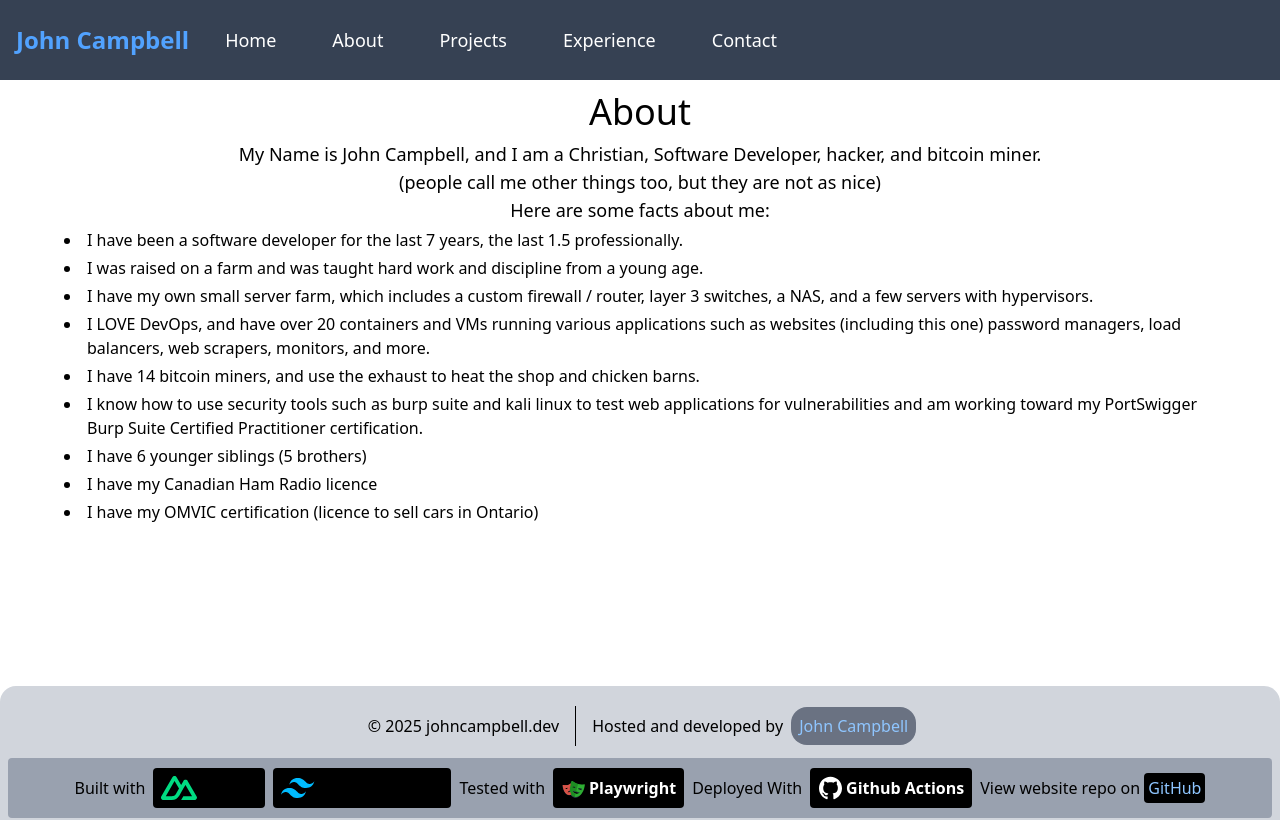
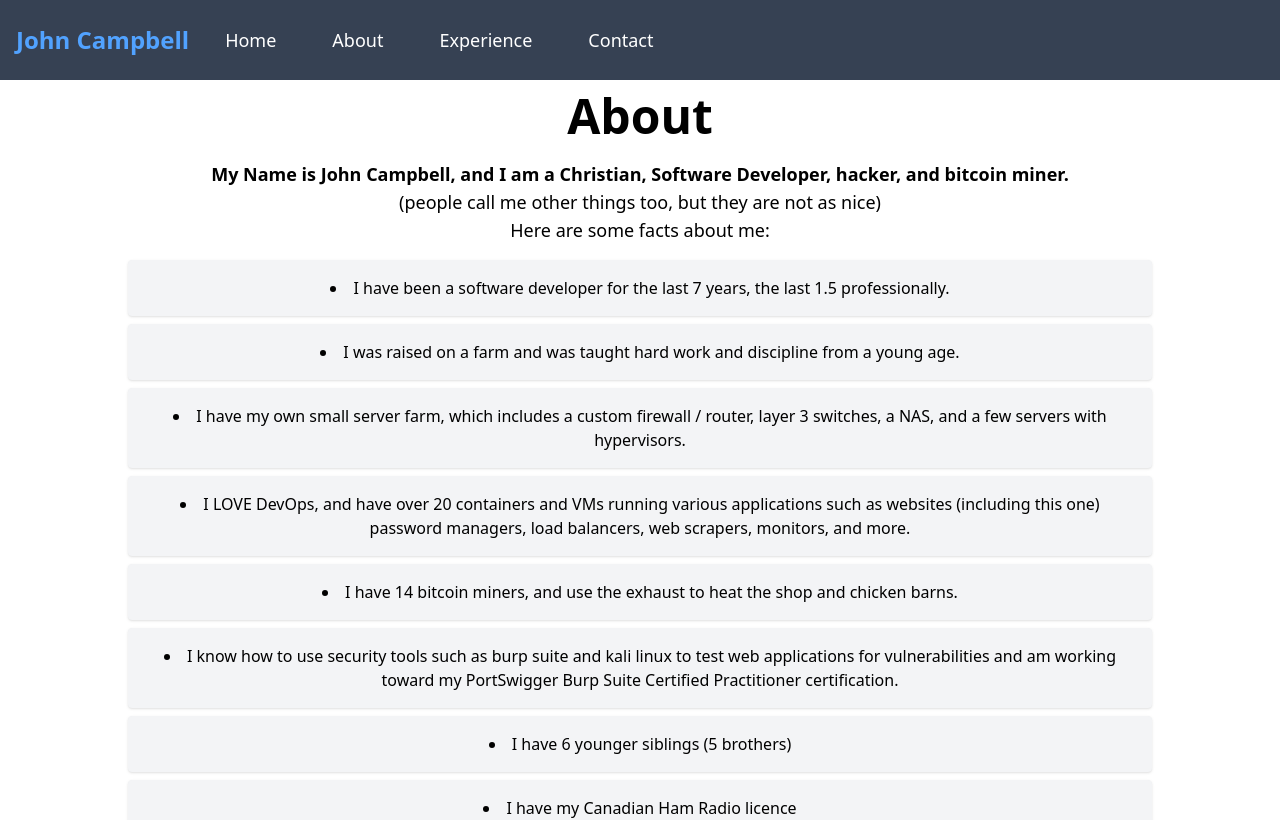
Before and after one commit to buzzinJohnnyBoi/john-campbell-dev-website, a Nuxt app: page /about in a window 1280 px wide. Shown: the top 820 px of the page. Built offline with nearby package versions, Linux system fonts and the light colour scheme.

Commit message:
add video and some some formatting changes

```diff
--- a/components/Nav/index.vue
+++ b/components/Nav/index.vue
@@ -5,7 +5,6 @@ const { y } = useWindowScroll(window);
 const links = [
   { name: "Home", link: "/" },
   { name: "About", link: "/about" },
-  { name: "Projects", link: "/projects" },
   { name: "Experience", link: "/experience" },
   { name: "Contact", link: "/contact" },
 ];
--- a/pages/about.vue
+++ b/pages/about.vue
@@ -1,4 +1,8 @@
-<script lang="ts" setup>
+<script setup lang="ts">
+useHead({
+  title: "About - John Campbell Software Developer",
+});
+
 const currentDate = new Date();
 const dateStartCoding = new Date("2018-02-15");
 const dateStartProCoding = new Date("2023-07-11");
@@ -25,27 +29,26 @@ const facts: string[] = [
 </script>
 
 <template>
-  <div class="text-center mt-2">
-    <h1 class="text-4xl my-2">About</h1>
-    <p class="text-lg">
+  <div class="text-center mt-2 mb-4">
+    <h1 class="text-5xl font-bold text-center mb-5">About</h1>
+    <p class="text-lg font-bold">
       My Name is John Campbell, and I am a Christian, Software Developer,
       hacker, and bitcoin miner.
     </p>
     <p class="text-lg">
       (people call me other things too, but they are not as nice)
     </p>
-    <p class="text-lg">Here are some facts about me:</p>
-    <div class="mx-auto w-[60%] min-w-[90%]">
-      <div v-for="fact in facts" :key="fact" class="text-left my-1">
-        <div class="flex justify-start">
-          <li></li>
-          <span>
-            <div class="inline">
-              {{ fact }}
-            </div>
-          </span>
-        </div>
-      </div>
+    <p class="text-lg mb-4">Here are some facts about me:</p>
+    <div class="mx-auto w-full max-w-5xl">
+      <ul class="list-disc list-inside space-y-2">
+        <li
+          v-for="fact in facts"
+          :key="fact"
+          class="bg-gray-100 p-4 rounded shadow"
+        >
+          {{ fact }}
+        </li>
+      </ul>
     </div>
   </div>
 </template>
--- a/pages/contact.vue
+++ b/pages/contact.vue
@@ -1,3 +1,9 @@
+<script setup lang="ts">
+useHead({
+  title: "Contact - John Campbell",
+});
+</script>
+
 <template>
   <h1 class="text-5xl text-center">Contact</h1>
 
--- a/pages/experience.vue
+++ b/pages/experience.vue
@@ -1,3 +1,9 @@
+<script setup lang="ts">
+useHead({
+  title: "Experience - John Campbell",
+});
+</script>
+
 <template>
   <div class="max-w-6xl mx-auto px-4 py-8">
     <h1 class="text-5xl font-bold text-center mb-10">Experience</h1>
@@ -14,7 +20,7 @@
         </div>
         <div class="mt-2">
           <span
-            class="inline-block bg-indigo-900 text-indigo-200 px-3 py-1 rounded-full text-sm font-medium"
+            class="inline-block bg-indigo-900 text-indigo-200 px-3 py-1 rounded text-sm font-medium"
           >
             July 2023 - Present
           </span>
--- a/pages/index.vue
+++ b/pages/index.vue
@@ -1,28 +1,27 @@
 <script setup lang="ts">
 useHead({
-  title: "John Campbell Software Developer",
+  title: "John Campbell",
 });
 </script>
 
 <template>
   <div class="w-full h-full">
-    <div>
-      <img
-        src="/media/video-placeholder.png"
-        alt="Description of image"
-        class="w-full"
-      />
+    <div class="max-h-screen">
+      <video autoplay muted loop playsinline class="mx-auto max-h-screen">
+        <source src="/john campbell.mp4" type="video/mp4" />
+        Your browser does not support the video tag.
+      </video>
     </div>
     <div class="flex flex-col items-center">
-      <h1 class="text-3xl text-center font-bold">My name is John Campbell</h1>
-      <div>
-        <img
-          src="/media/john-campbell.png"
-          alt="Description of image"
-          class="mt-4 w-[100px] rounded"
-        />
-        <HomeResume />
-      </div>
+      <h1 class="text-3xl text-center font-bold">Hi, I'm John Campbell</h1>
+      <h3 class="text-2xl text-center font-bold mb-2">
+        Welcome to my website!
+      </h3>
+      <h3 class="text-1xl text-center font-bold">
+        Please note it is still in progress, so some sections are kind of
+        incomplete / unpolished.
+      </h3>
+      <div class="m-4"></div>
     </div>
   </div>
 </template>
--- a/pages/projects.vue
+++ /dev/null
@@ -1,31 +0,0 @@
-<script lang="ts">
-const projects = [
-  {
-    name: "Project 1",
-    display: "Project 1 Display",
-    image: "https://via.placeholder.com/150",
-  },
-  {
-    name: "Project 2",
-    display: "Project 2 Display",
-    image: "https://via.placeholder.com/150",
-  },
-];
-</script>
-
-<template>
-  <div>Projects</div>
-
-  <div>
-    <div v-for="project in projects" :key="project.name">
-      <div>
-        <h1>{{ project.name }}</h1>
-      </div>
-      <ProjectsDisplay
-        :name="project.name"
-        :display="project.display"
-        :image="project.image"
-      />
-    </div>
-  </div>
-</template>
```
Also changed, not shown: 1 other file (tests, documents, lock files or other folders).
